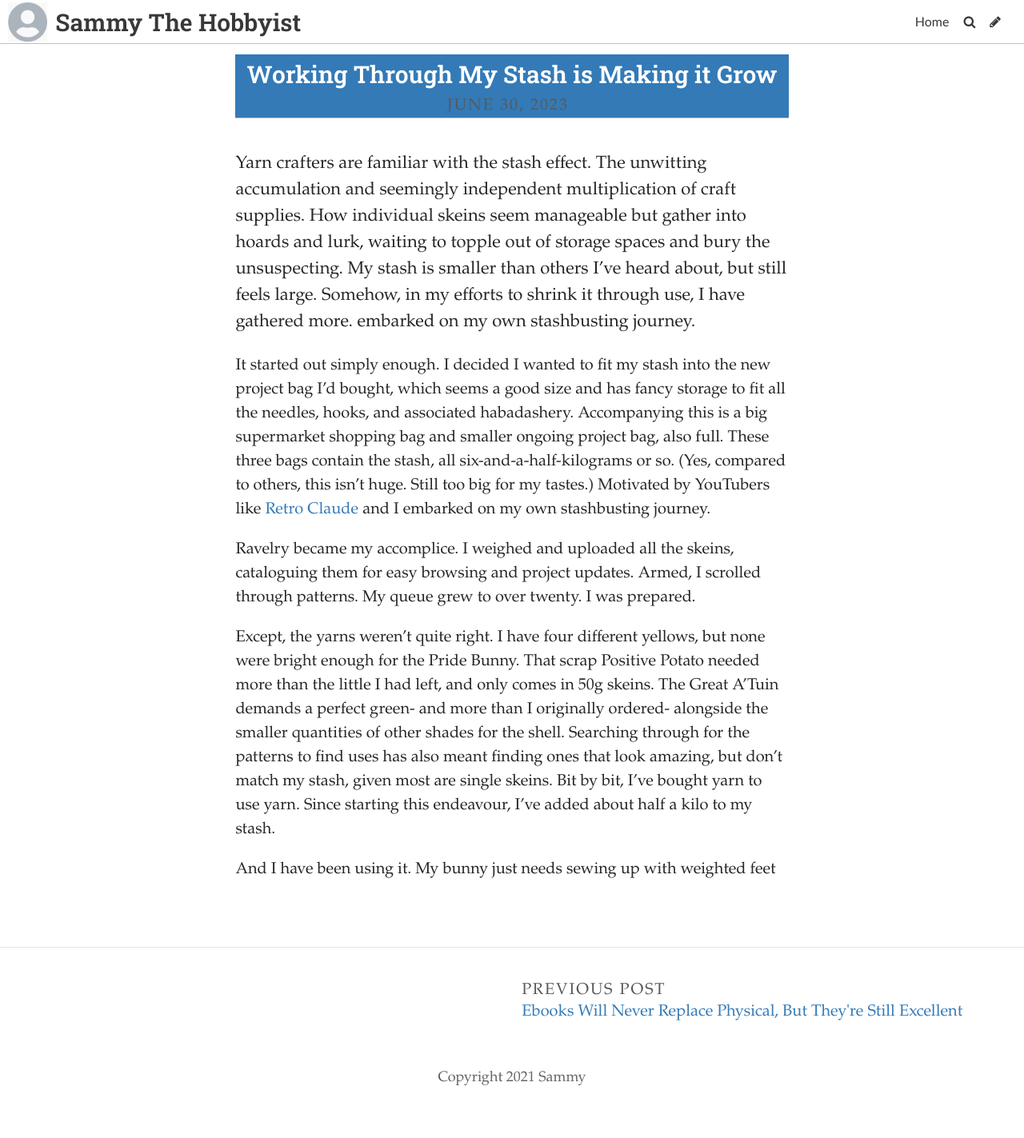
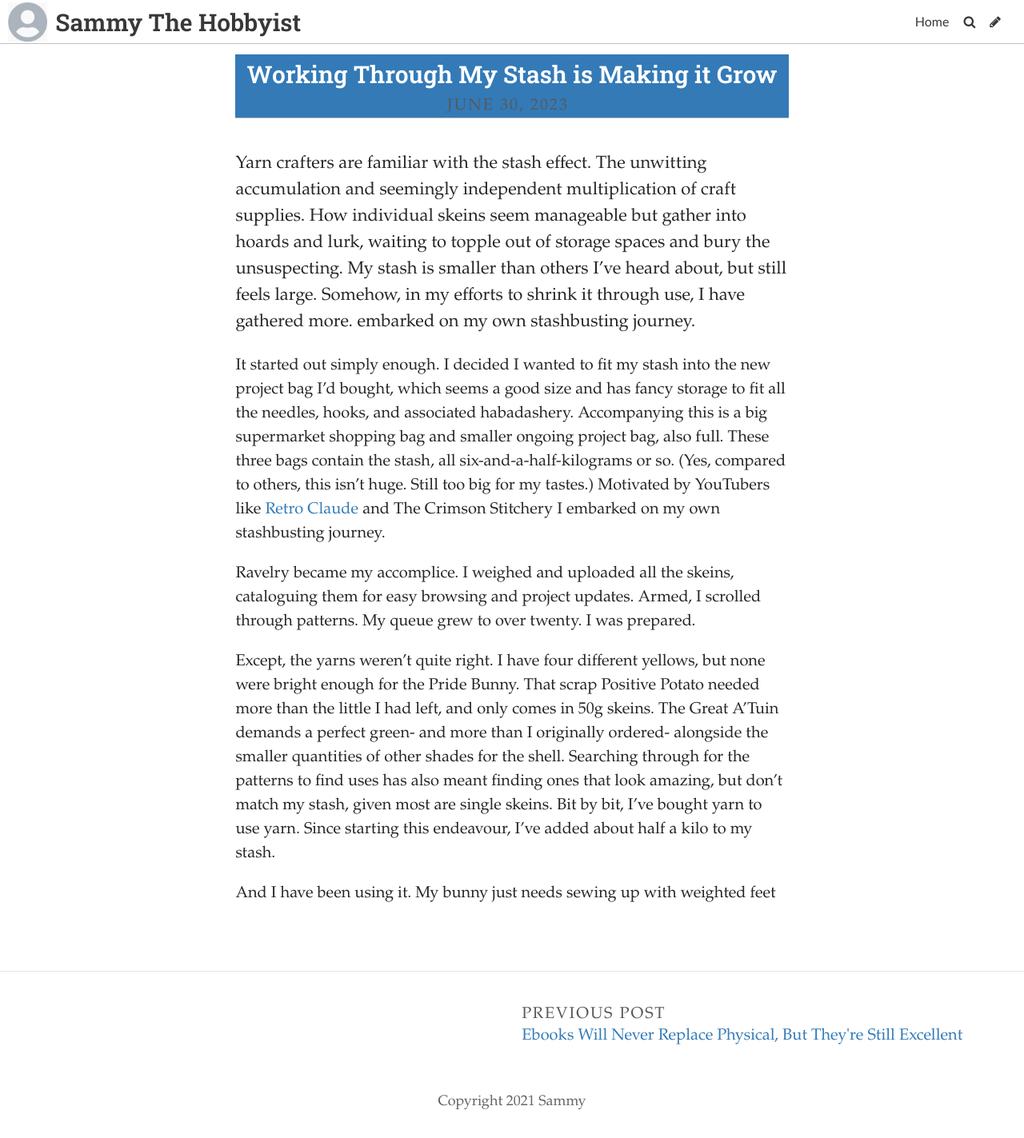
Before and after one commit to SammySpinsAYarn/Blog, a Jekyll site: the page built from _posts/2023-06-22-what-shall-i-write-about.md, in a window 1280 px wide. Shown: the whole page at 80% size. Built offline with Jekyll 4.4.1, drawn with Linux system fonts in a browser that asks for light colours; some web fonts are replaced; before the commit the page ends 1393 px from its top, so only the background shows below that.

Commit message:
Update Post “2023-06-22-what-shall-i-write-about”

```diff
--- a/_posts/2023-06-22-what-shall-i-write-about.md
+++ b/_posts/2023-06-22-what-shall-i-write-about.md
@@ -7,7 +7,7 @@
 ---
 Yarn crafters are familiar with the stash effect. The unwitting accumulation and seemingly independent multiplication of craft supplies. How individual skeins seem manageable but gather into hoards and lurk, waiting to topple out of storage spaces and bury the unsuspecting. My stash is smaller than others I've heard about, but still feels large. Somehow, in my efforts to shrink it through use, I have gathered more. embarked on my own stashbusting journey.
 
-I﻿t started out simply enough. I decided I wanted to fit my stash into the new project bag I'd bought, which seems a good size and has fancy storage to fit all the needles, hooks, and associated habadashery. Accompanying this is a big supermarket shopping bag and smaller ongoing project bag, also full. These three bags contain the stash, all six-and-a-half-kilograms or so. (Yes, compared to others, this isn't huge. Still too big for my tastes.) Motivated by YouTubers like [Retro Claude](https://www.youtube.com/playlist?list=PLIpjXi4a4nTRZe41dSvAlAxCW1lyEKaUo) and [](https://www.youtube.com/playlist?list=PL1VxpiMcBXBPGMdDoSi63QK5ZRTgISf-6) I embarked on my own stashbusting journey.
+I﻿t started out simply enough. I decided I wanted to fit my stash into the new project bag I'd bought, which seems a good size and has fancy storage to fit all the needles, hooks, and associated habadashery. Accompanying this is a big supermarket shopping bag and smaller ongoing project bag, also full. These three bags contain the stash, all six-and-a-half-kilograms or so. (Yes, compared to others, this isn't huge. Still too big for my tastes.) Motivated by YouTubers like [Retro Claude](https://www.youtube.com/playlist?list=PLIpjXi4a4nTRZe41dSvAlAxCW1lyEKaUo) and The Crimson Stitchery I embarked on my own stashbusting journey.
 
 R﻿avelry became my accomplice. I weighed and uploaded all the skeins, cataloguing them for easy browsing and project updates. Armed, I scrolled through patterns. My queue grew to over twenty. I was prepared.
 
```
